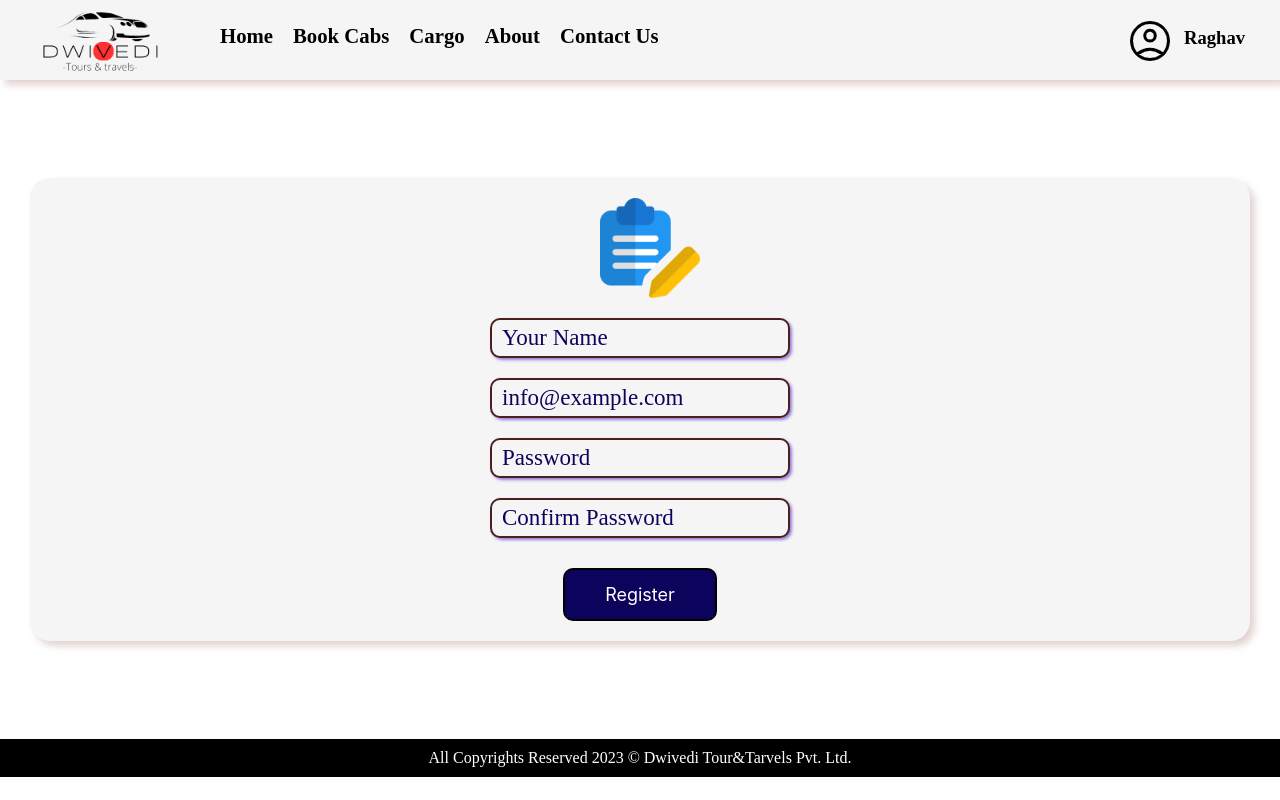
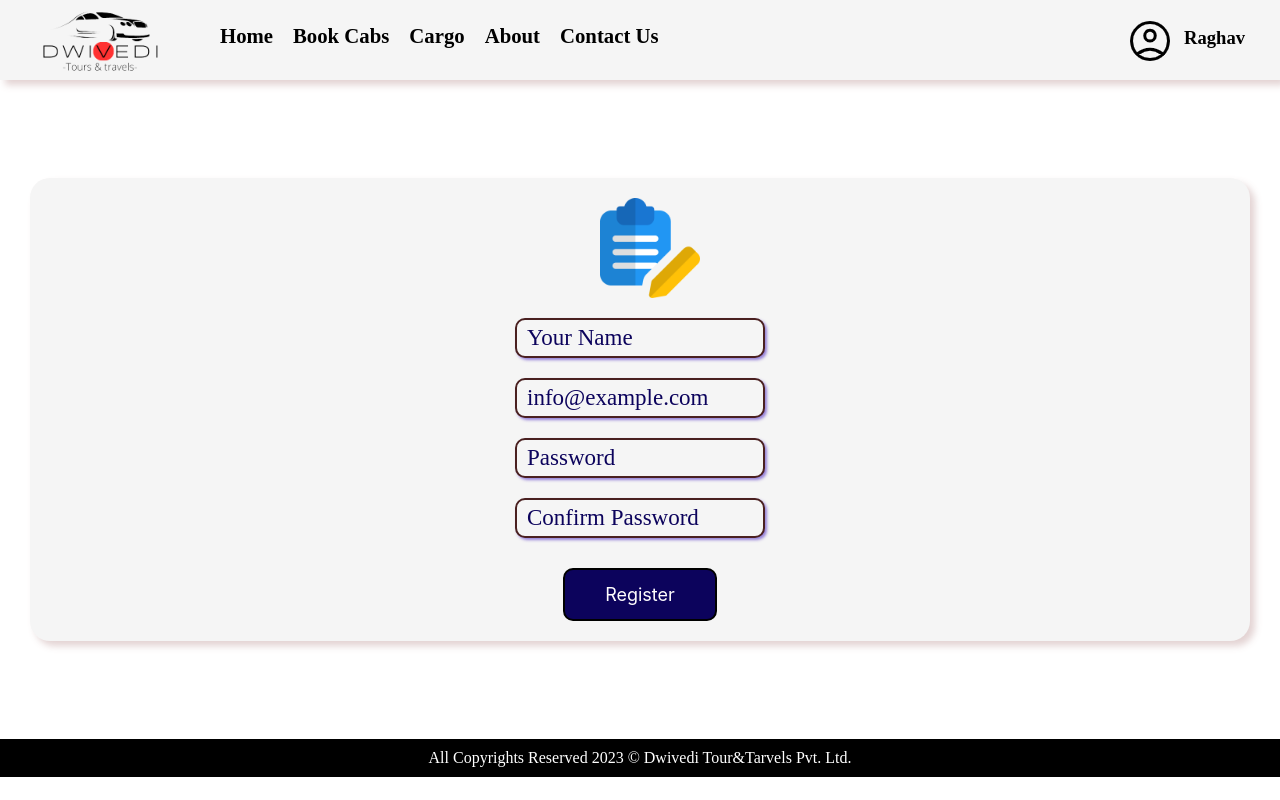
Before and after one commit to vimal20002/Dwivedi_tour-travels, a React (Create React App) app: page / in a window 1280 px wide. Built offline with nearby package versions, Linux system fonts and the light colour scheme; a web font is replaced by a local one.

Commit message:
reglgininit01623

```diff
--- a/src/components/login.css
+++ b/src/components/login.css
@@ -39,6 +39,9 @@
     border-radius: 20px;
     box-shadow: 5px 5px 7px 0px rgba(225, 207, 207, 0.918);
 }
+.registerForm input{
+    width:250px;
+}
 .registerForm img{
     height: 100px;
     width:100px;
```
